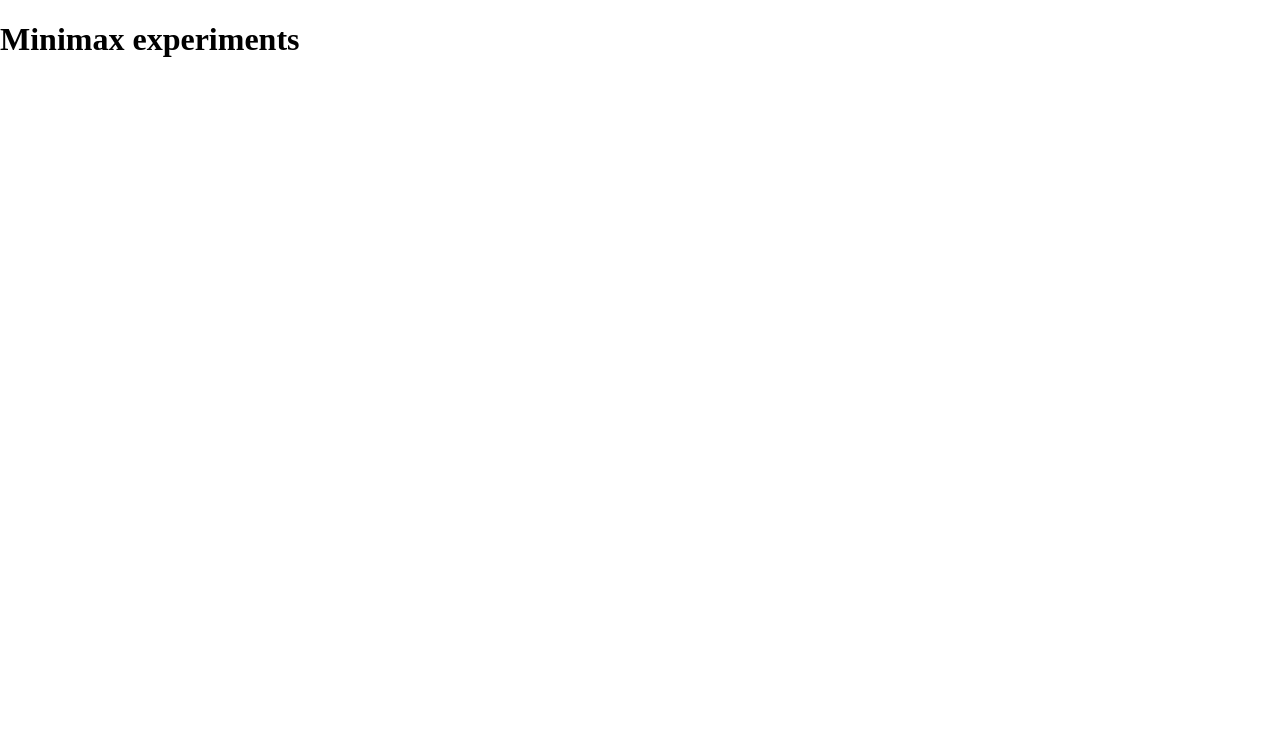
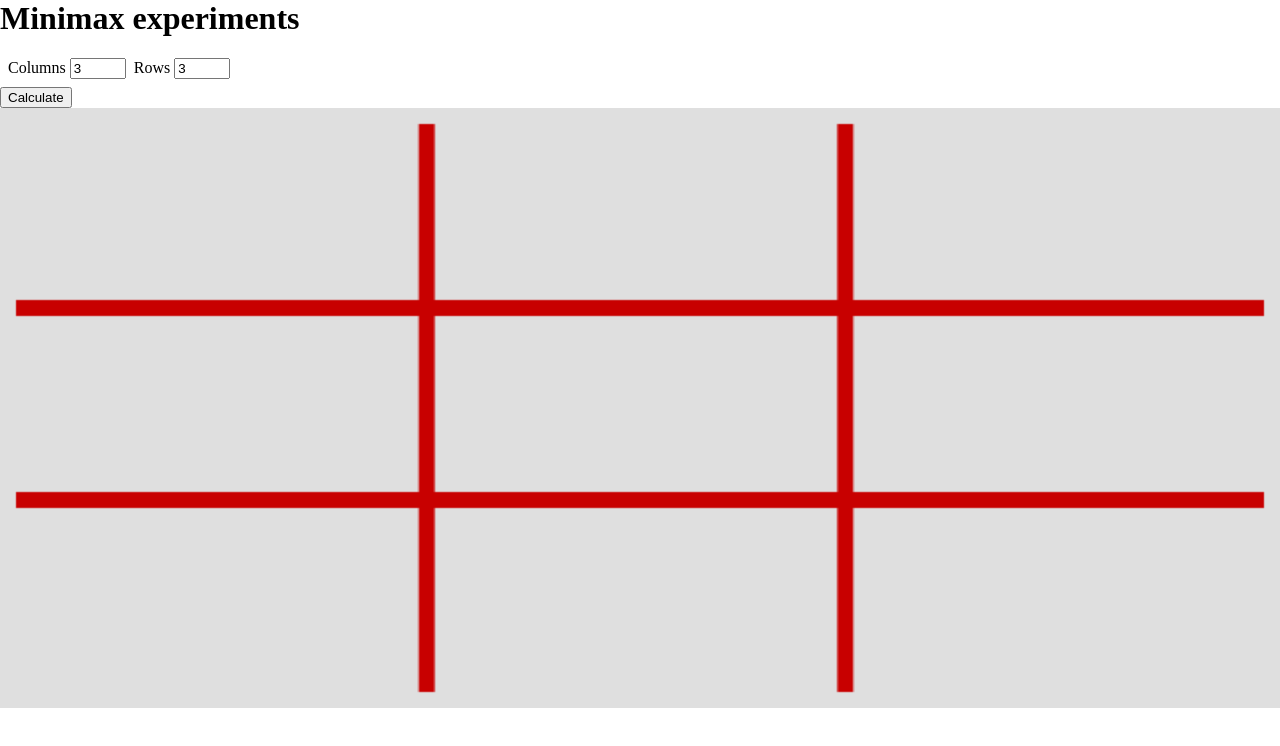
Before and after one commit to katerberg/minimax-experiments, a website built with webpack: page src/index.html in a window 1280 px wide. Built offline with nearby package versions, Linux system fonts and the light colour scheme.

Commit message:
Draws boards of various sizes

```diff
--- a/src/index.html
+++ b/src/index.html
@@ -1,16 +1,30 @@
 <!DOCTYPE html>
 <html>
+
 <head>
   <meta charset="utf-8" />
   <title>Minimax Experiments</title>
 </head>
+
 <body style="margin: 0">
   <div id="game">
 
     <div id="start-screen" class="start-screen visible room">
       <h1>Minimax experiments</h1>
+      <div class="selectors">
+        <div>
+          <label for="column-selector">Columns</label>
+          <input id="column-selector" name="column-selector" type="number" min="2" max="30" value="3" />
+        </div>
+        <div>
+          <label for="row-selector">Rows</label>
+          <input id="row-selector" name="row-selector" type="number" min="2" max="30" value="3" />
+        </div>
+      </div>
+      <button id="calculate-button">Calculate</button>
     </div>
     <canvas id="game-canvas" />
   </div>
 </body>
+
 </html>
--- a/src/index.scss
+++ b/src/index.scss
@@ -2,19 +2,41 @@
     box-sizing: border-box;
 }
 
-html, body {
+html,
+body {
     height: 100%;
     width: 100%;
-    margin:0;
+    margin: 0;
     padding: 0;
 }
 
+#start-screen {
+    h1 {
+        margin-top: 0;
+    }
+}
 
-#game.vertical-constraint > canvas {
+#game {
+    canvas {
+        background: #dfdfdf;
+    }
+}
+
+#game.vertical-constraint>canvas {
     width: auto;
-    height: calc(100vh - 120px);
+    height: calc(100vh - 112px);
 }
-#game.horizontal-constraint > canvas {
+
+#game.horizontal-constraint>canvas {
     width: 100%;
     height: auto;
 }
+
+.selectors {
+    display: flex;
+    margin: 8px;
+
+    >* {
+        margin-right: 8px;
+    }
+}
--- a/src/index.ts
+++ b/src/index.ts
@@ -1,4 +1,8 @@
 import './index.scss';
+
+type HTMLElementEvent<T extends HTMLElement> = Event & {
+  target: T;
+};
 
 const gameWidth = 800;
 const gameHeight = 375;
@@ -17,7 +21,69 @@ function resize(): void {
   }
 }
 
+const state = {
+  columns: 3,
+  rows: 3,
+};
+
+function initCanvasSize(canvas: HTMLCanvasElement): void {
+  const width = window.innerWidth || document.documentElement.clientWidth || document.body.clientWidth;
+  const height = window.innerHeight || document.documentElement.clientHeight || document.body.clientHeight;
+  canvas.width = gameWidth; //horizontal resolution (?) - increase for better looking text
+  canvas.height = gameHeight; //vertical resolution (?) - increase for better looking text
+  canvas.style.width = `${width}`; //actual width of canvas
+  canvas.style.height = `${height}`; //actual height of canvas
+}
+
+function getCanvas(): HTMLCanvasElement {
+  return document.getElementById('game-canvas') as HTMLCanvasElement;
+}
+
+function redraw(): void {
+  const ctx = getCanvas().getContext('2d');
+  if (ctx) {
+    ctx.clearRect(0, 0, gameWidth, gameHeight);
+    const cellWidth = gameWidth / state.columns;
+    const cellHeight = gameHeight / state.rows;
+
+    ctx.fillStyle = 'rgb(200 0 0)';
+    for (let col = 1; col < state.columns; col++) {
+      ctx.fillRect(cellWidth * col - 5 * col, 10, 10, gameHeight - 20);
+    }
+    for (let row = 1; row < state.rows; row++) {
+      console.log('drawing row');
+      ctx.fillRect(10, cellHeight * row - 5 * row, gameWidth - 20, 10);
+    }
+  }
+}
+
+function columnChangeListener(ev: HTMLElementEvent<HTMLButtonElement>): void {
+  state.columns = Number(ev.target.value);
+  redraw();
+}
+
+function rowChangeListener(ev: HTMLElementEvent<HTMLButtonElement>): void {
+  state.rows = Number(ev.target.value);
+  redraw();
+}
+
+function bindListeners(): void {
+  const columnSelector = document.getElementById('column-selector');
+  const rowSelector = document.getElementById('row-selector');
+
+  if (rowSelector && columnSelector) {
+    columnSelector.addEventListener('change', columnChangeListener as (ev: Event) => void);
+    rowSelector.addEventListener('change', rowChangeListener as (ev: Event) => void);
+  }
+}
+
 resize();
 addEventListener('resize', () => {
   resize();
 });
+
+window.addEventListener('load', () => {
+  bindListeners();
+  initCanvasSize(getCanvas());
+  redraw();
+});
```
Lines whose indentation alone changed are shown as unchanged.
